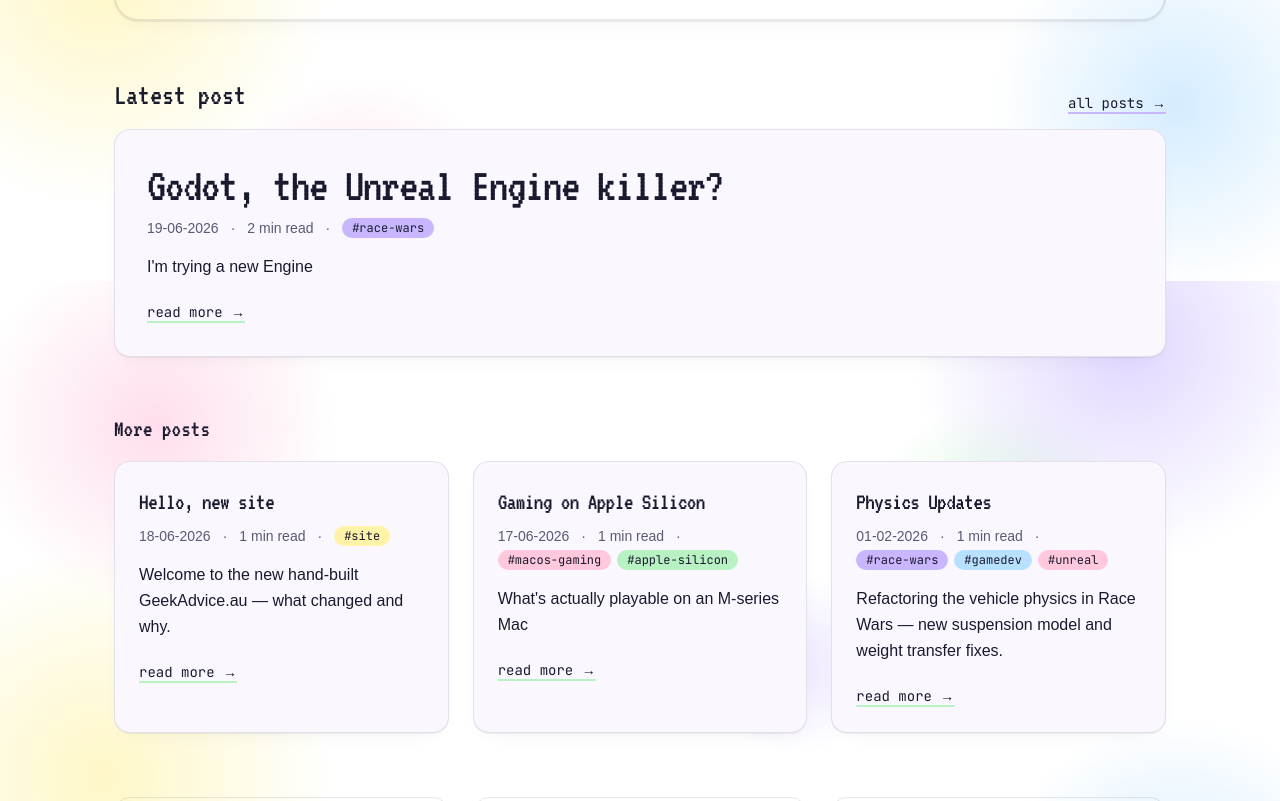
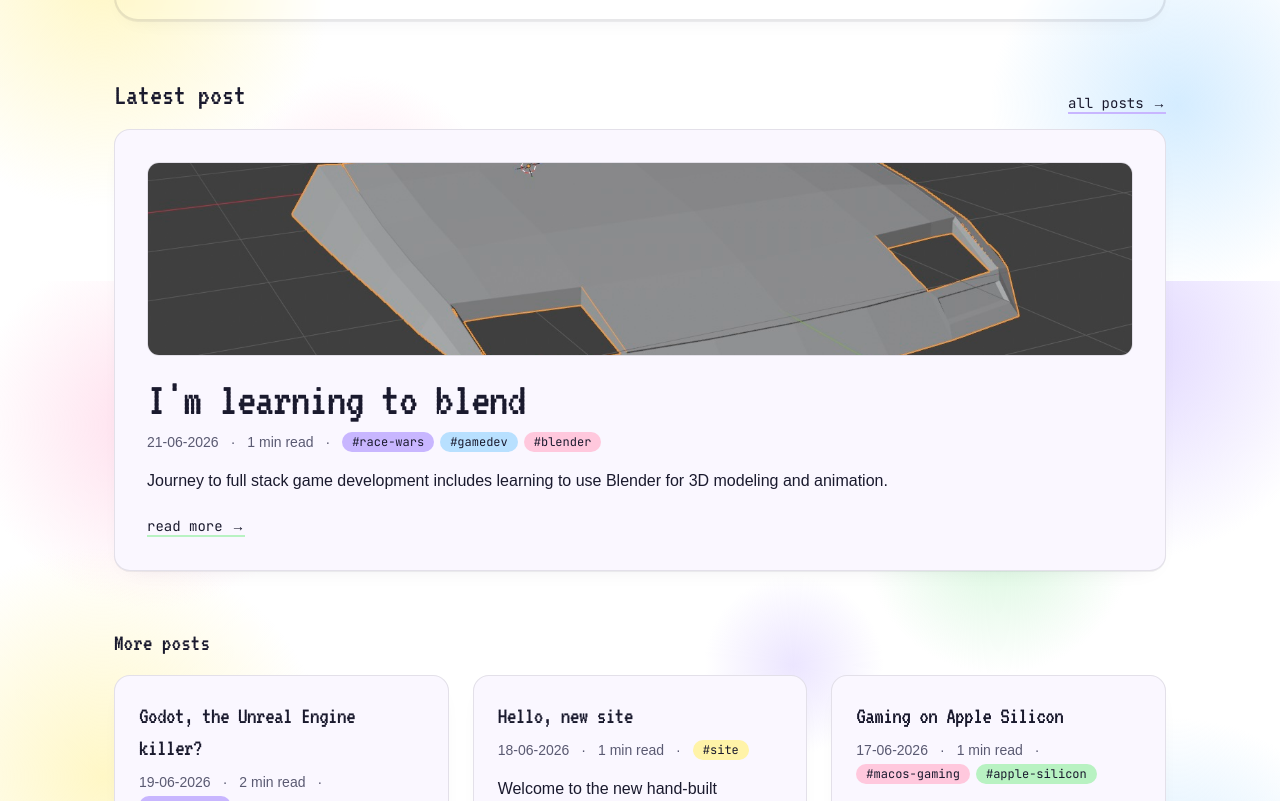
Before and after one commit to peteynut/geekadvice.au, a Next.js app: page / in a window 1280 px wide. Shown: the part 519-1320 px from the top of the page. Built offline with nearby package versions, Linux system fonts and the light colour scheme; a web font is replaced by a local one.

Commit message:
blender post-21-6-26

```diff
--- a/src/components/blog/PostCard.tsx
+++ b/src/components/blog/PostCard.tsx
@@ -1,3 +1,4 @@
+import Image from "next/image";
 import Link from "next/link";
 import type { Post } from "@/lib/content";
 import { PostMeta } from "./PostMeta";
@@ -10,6 +11,18 @@
         (featured ? "md:p-8" : "")
       }
     >
+      {post.frontmatter.cover && (
+        <div className="relative mb-5 overflow-hidden rounded-xl border border-ink/10">
+          <Image
+            src={post.frontmatter.cover}
+            alt={`${post.frontmatter.title} cover image`}
+            width={1200}
+            height={675}
+            className="h-40 w-full object-cover transition-transform duration-300 group-hover:scale-[1.02] md:h-48"
+            sizes="(min-width: 768px) 50vw, 100vw"
+          />
+        </div>
+      )}
       <h3
         className={
           "font-retro tracking-tight text-ink group-hover:underline decoration-purple decoration-2 underline-offset-4 " +
--- /dev/null
+++ b/src/content/posts/2026-21-06-blending-skills.mdx
@@ -0,0 +1,29 @@
+---
+title: "I'm learning to blend"
+slug: "blender-noob"
+date: 21-06-2026
+description: "Journey to full stack game development includes learning to use Blender for 3D modeling and animation."
+tags: ["race-wars", "gamedev", "blender"]
+cover: "/images/posts/blending-skills/hoodshot.jpg"
+---
+
+In my previous efforts at making Race Wars, I was using purchased 3D assets from the FAB Store. Since I am looking at moving to an opensource engine, it makes sense to me
+to learn how to make my own assets. Blender is free and powerful, but I have never used it for anything other than converting assets or checking textures.
+
+## Learning the basics
+I have started a course on Udemy to build low poly cars, and have chosen a car that is special to me to start with, can you guess the car based on the bonnet?
+
+![Blending skills concept sketch](/images/posts/blending-skills/hoodshot.jpg)
+
+It's an early start, but I am feeling confident I will be able to get a handle on this. It will open up a lot more potential for different cars, and remove any issues with licensing
+either from a purchasing perspective or a likeness perspective. I will be able to make cars that are styled LIKE real cars and not have to worry about the legal implications of making a car that looks too much like a real one.
+
+## Just cars?
+
+And the other side is moving to an engine like Godot, landscape building is not quite what it is in Unreal Engine - but I am not seeing this as a problem, particularly
+ if I can upskill at Blender and move level design outside of the engine. This will give me full control over aesthetics and I can look to make the world more thematically correct
+ including all assets - not just the landscape but the buildings/props etc.
+
+ Will report back once I have gotten further through the build...
+
+ _Peteyyy
```
Also changed, not shown: public/images/posts/blending-skills/hoodshot.jpg (added), public/images/posts/blending-skills/hoodshot2.jpg (added).
